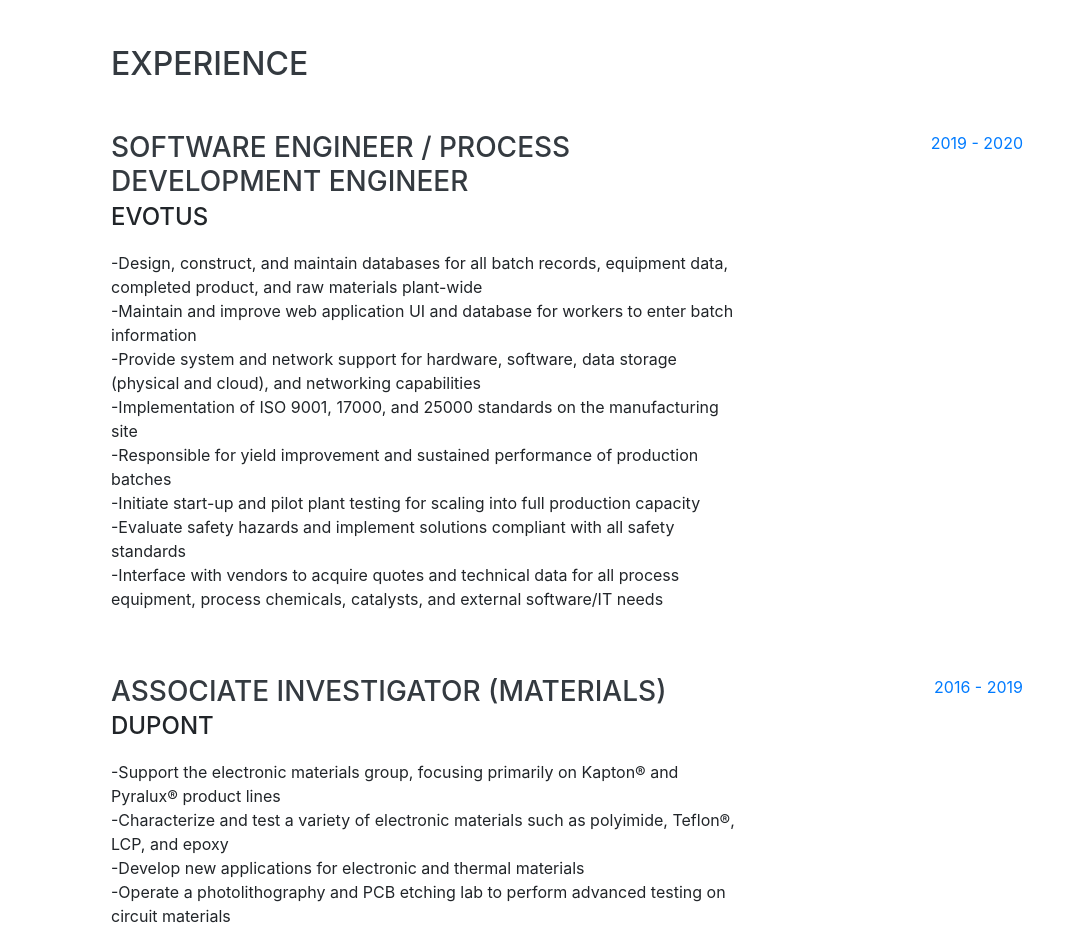
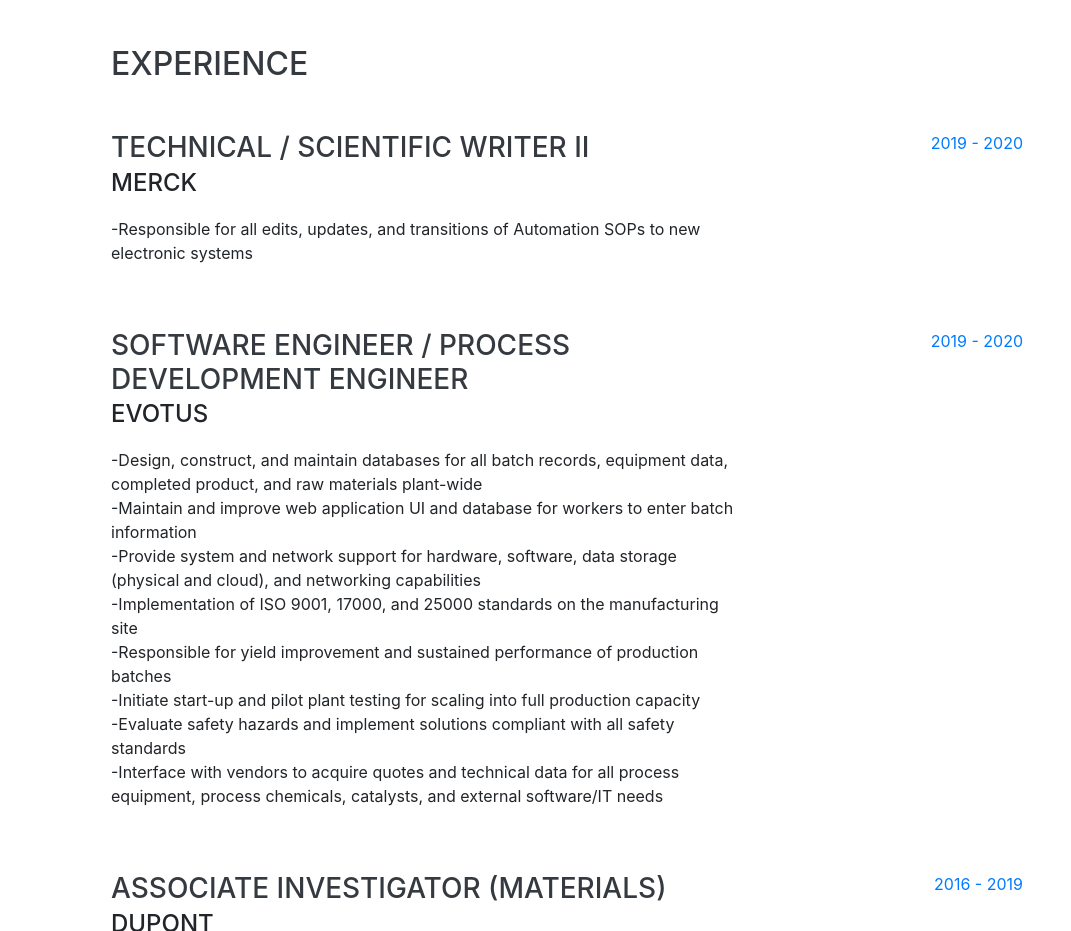
Before and after one commit to robertmoore40/portfolio, a website with bundled scripts: page index.html in a window 1280 px wide. Shown: the part 804-1735 px from the top of the page, without its empty margins (209-1280 px from the left). Built offline with nearby package versions, Linux system fonts and the light colour scheme; a web font is replaced by a local one.

Commit message:
added merck

```diff
--- a/index.html
+++ b/index.html
@@ -89,7 +89,17 @@
     <section class="resume-section p-3 p-lg-5 d-flex justify-content-center" id="experience">
       <div class="w-100">
         <h2 class="mb-5">Experience</h2>
-
+        <div class="resume-item d-flex flex-column flex-md-row justify-content-between mb-5">
+          <div class="resume-content">
+            <h3 class="mb-0">Technical / Scientific Writer II</h3>
+            <div class="subheading mb-3">Merck</div>
+            <p>-Responsible for all edits, updates, and transitions of Automation SOPs to new electronic systems
+<br>
+          </div>
+          <div class="resume-date text-md-right">
+            <span class="text-primary">2019 - 2020</span>
+          </div>
+        </div>
         <div class="resume-item d-flex flex-column flex-md-row justify-content-between mb-5">
           <div class="resume-content">
             <h3 class="mb-0">Software Engineer / Process Development Engineer</h3>
```
